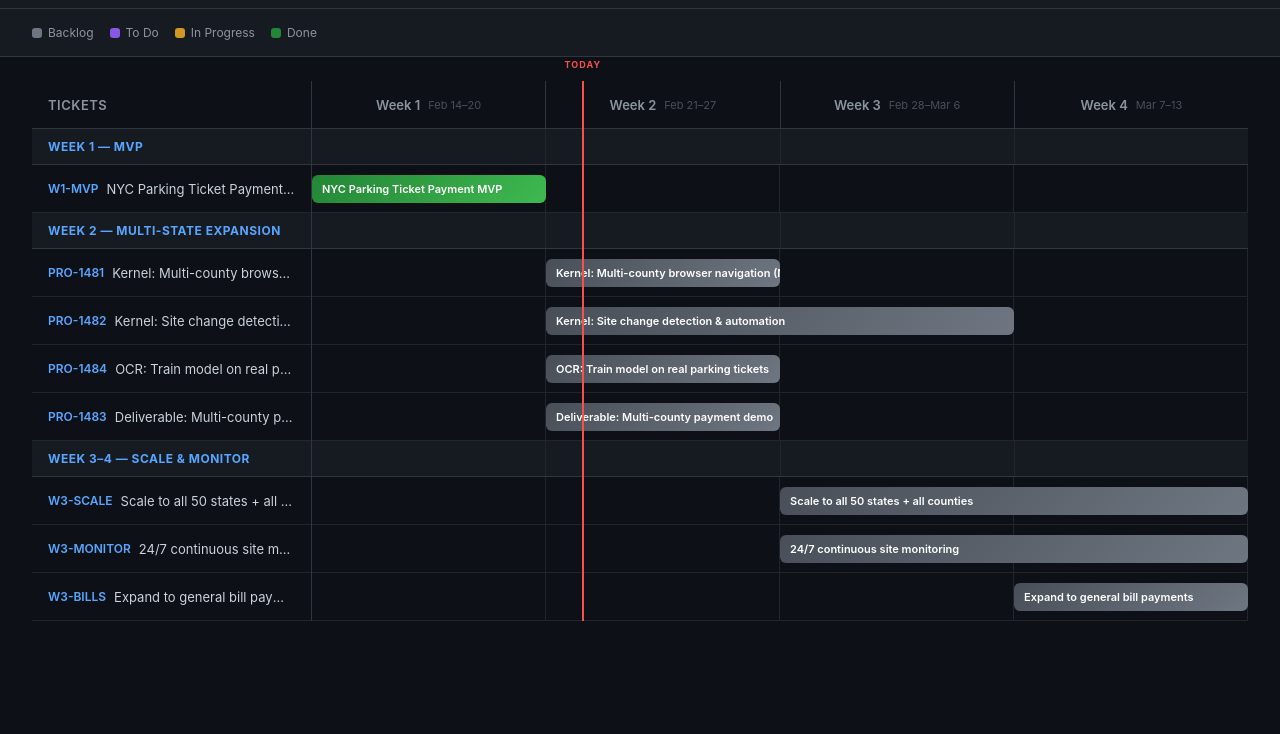
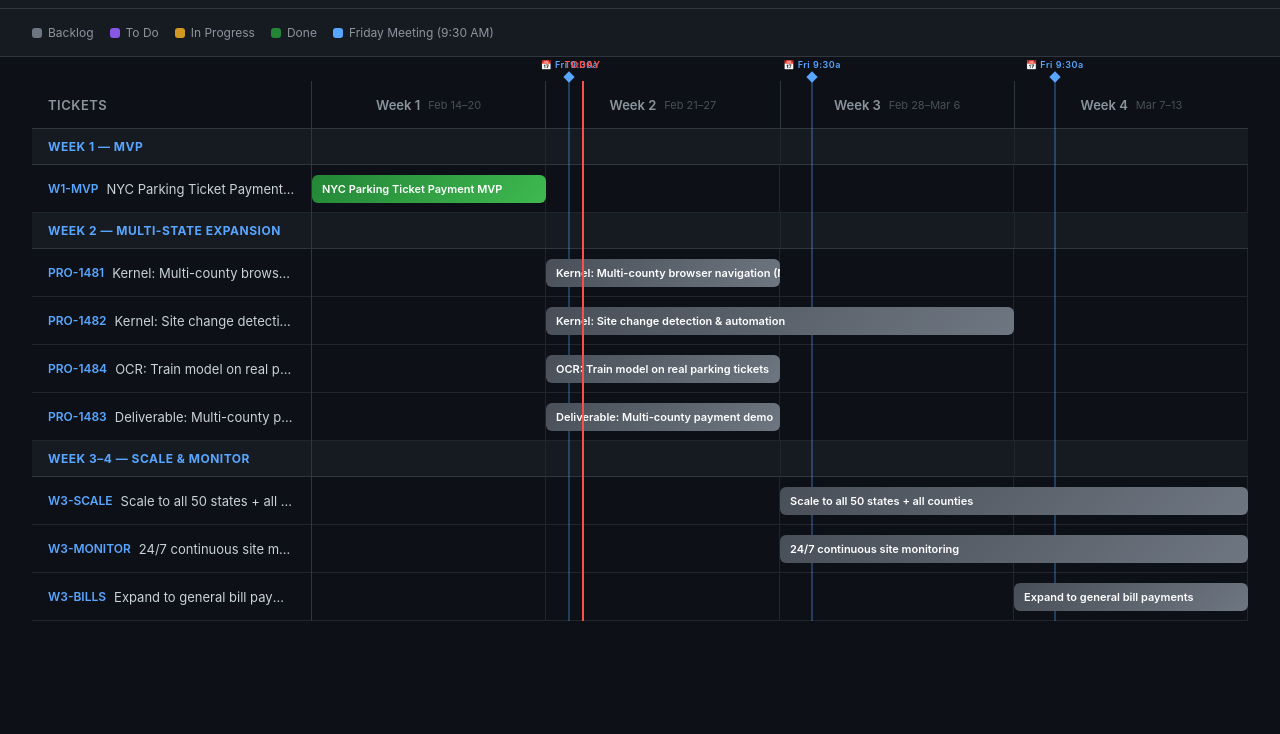
Before and after one commit to Bigless27/pay4ticket, a website: page index.html in a window 1280 px wide. Shown: the part 66-800 px from the top of the page. Drawn offline with Linux system fonts and the light colour scheme.

Commit message:
Add Friday 9:30 AM meeting markers to Gantt chart

```diff
--- a/index.html
+++ b/index.html
@@ -241,6 +241,40 @@
             letter-spacing: 1px;
         }
 
+        .meeting-marker {
+            position: absolute;
+            top: 0;
+            bottom: 0;
+            width: 2px;
+            background: rgba(88, 166, 255, 0.3);
+            z-index: 1;
+            pointer-events: none;
+        }
+
+        .meeting-marker::before {
+            content: attr(data-label);
+            position: absolute;
+            top: -22px;
+            left: 50%;
+            transform: translateX(-50%);
+            font-size: 9px;
+            font-weight: 600;
+            color: #58a6ff;
+            letter-spacing: 0.5px;
+            white-space: nowrap;
+        }
+
+        .meeting-diamond {
+            position: absolute;
+            top: -8px;
+            left: 50%;
+            transform: translateX(-50%) rotate(45deg);
+            width: 8px;
+            height: 8px;
+            background: #58a6ff;
+            z-index: 4;
+        }
+
         /* Modal */
         .modal-overlay {
             display: none;
@@ -392,6 +426,7 @@
         <div class="legend-item"><div class="legend-dot" style="background:#8957e5"></div> To Do</div>
         <div class="legend-item"><div class="legend-dot" style="background:#d29922"></div> In Progress</div>
         <div class="legend-item"><div class="legend-dot" style="background:#238636"></div> Done</div>
+        <div class="legend-item"><div class="legend-dot" style="background:#58a6ff"></div> Friday Meeting (9:30 AM)</div>
     </div>
 
     <div class="gantt-container">
@@ -453,6 +488,14 @@
             { label: 'Week 2', start: '2026-02-21', end: '2026-02-27', dates: 'Feb 21–27' },
             { label: 'Week 3', start: '2026-02-28', end: '2026-03-06', dates: 'Feb 28–Mar 6' },
             { label: 'Week 4', start: '2026-03-07', end: '2026-03-13', dates: 'Mar 7–13' },
+        ];
+
+        // Friday 9:30 AM standup meetings
+        const MEETINGS = [
+            { date: '2026-02-21', label: '📅 Fri 9:30a' },
+            { date: '2026-02-28', label: '📅 Fri 9:30a' },
+            { date: '2026-03-07', label: '📅 Fri 9:30a' },
+            { date: '2026-03-13', label: '📅 Fri 9:30a' },
         ];
 
         const TICKETS = [
@@ -652,6 +695,27 @@
                 timeline.appendChild(line);
             }
 
+            // Meeting markers
+            const timelineEl = gantt.querySelector('.gantt-timeline');
+            MEETINGS.forEach(m => {
+                const mDate = new Date(m.date + 'T09:30:00');
+                const pStart = new Date(WEEKS[0].start);
+                const pEnd = new Date(WEEKS[WEEKS.length - 1].end);
+                if (mDate >= pStart && mDate <= pEnd) {
+                    const totalDays = (pEnd - pStart) / (1000 * 60 * 60 * 24);
+                    const daysSince = (mDate - pStart) / (1000 * 60 * 60 * 24);
+                    const pct = (daysSince / totalDays) * 100;
+                    const marker = document.createElement('div');
+                    marker.className = 'meeting-marker';
+                    marker.style.left = pct + '%';
+                    marker.setAttribute('data-label', m.label);
+                    const diamond = document.createElement('div');
+                    diamond.className = 'meeting-diamond';
+                    marker.appendChild(diamond);
+                    timelineEl.appendChild(marker);
+                }
+            });
+
             // Click handlers
             gantt.querySelectorAll('[data-ticket]').forEach(el => {
                 el.addEventListener('click', () => openModal(TICKETS[el.dataset.ticket]));
```
